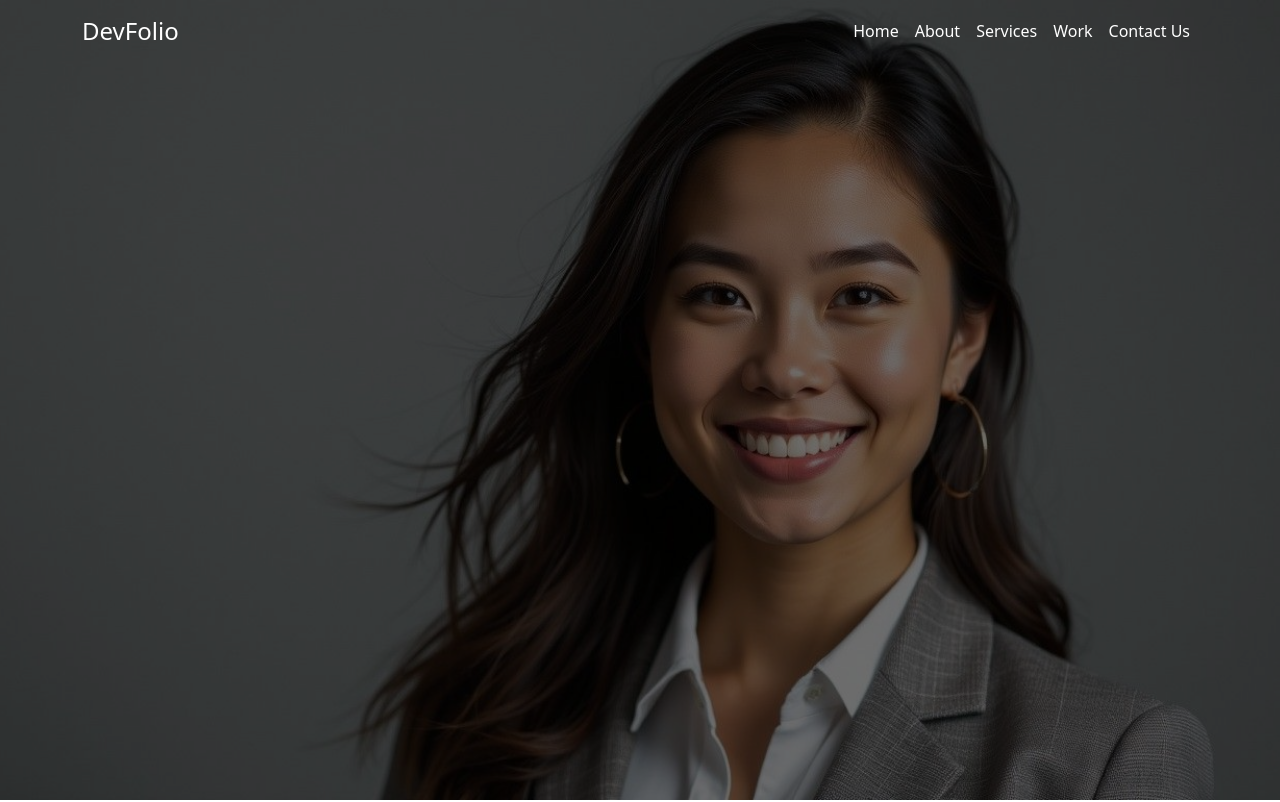
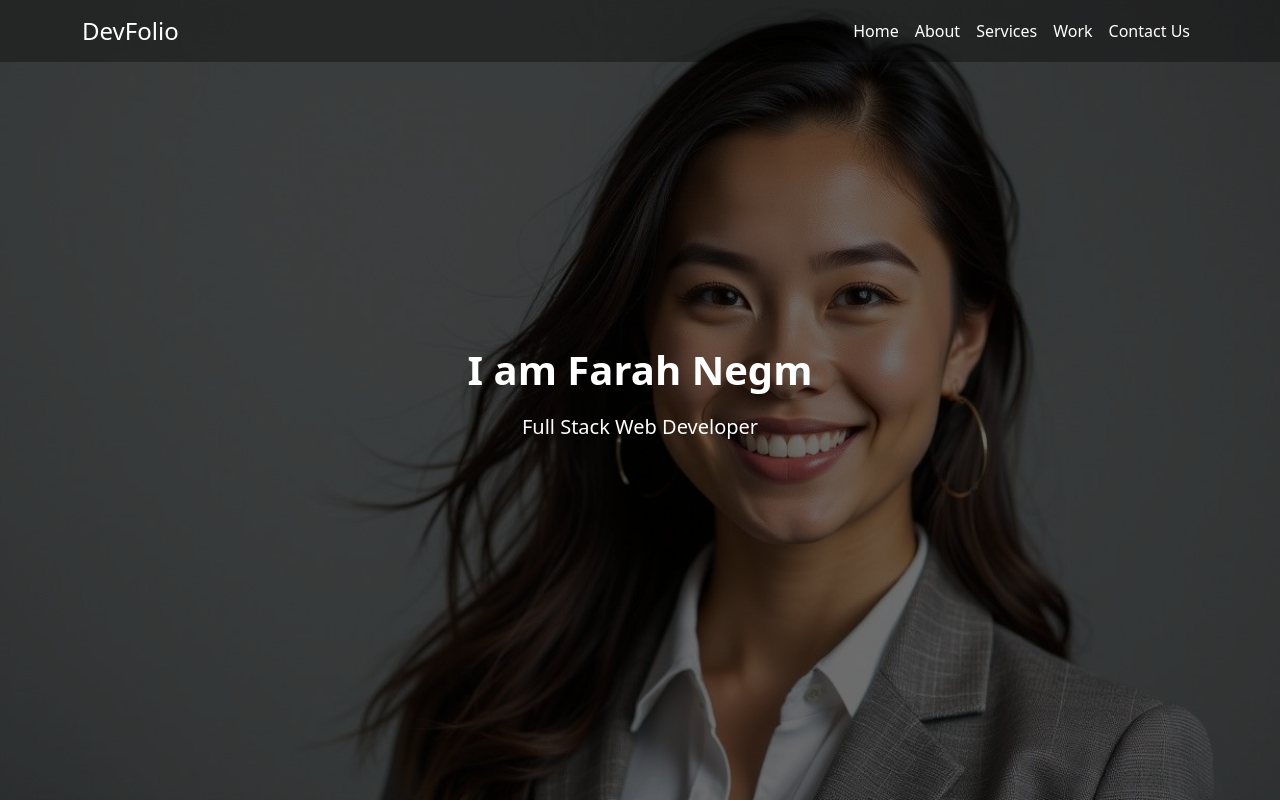
Before and after one commit to Farahnegm/portfolio-_bootstrap, a website: page index.html in a window 1280 px wide. Shown: the top 802 px of the page. Drawn offline with nearby package versions, Linux system fonts and the light colour scheme.

Commit message:
Update Navbar Style

```diff
--- a/css/style.css
+++ b/css/style.css
@@ -1,4 +1,3 @@
-
 .image-section {
     position: relative;
     height: 100vh;
@@ -14,7 +13,6 @@
     left: 0;
     z-index: 1;
 }
-
 .overlay {
     position: absolute;
     top: 0;
@@ -31,7 +29,8 @@ overflow: hidden;
 white-space: nowrap;
 animation: typing 6s steps(25, end) forwards;
 position: relative;
-top: 10px;  /* Adjusts the position under the heading */
+top: 10px;
+/* Adjusts the position under the heading */
 }
 
 @keyframes typing {
--- a/index.html
+++ b/index.html
@@ -13,21 +13,19 @@
 </head>
 <body>
 
-  <div id="Home" class="image-section">
-    <!-- Background Image -->
+  <div id ="Home">
+   <div class="image-section">
+        <!-- Make sure the image source is correct -->
         <img src="assests/Best-Free-AI-Headshot-Generators.jpg" alt="Background Image">
-
-    <!-- Overlay -->
+        <!-- Optionally, you can add an overlay for a darker effect -->
         <div class="overlay"></div>
-
-    <!-- Text Content -->
-    <div class="container text-center text-content">
+       <div class="container text-center" style="position: absolute; top: 50%; left: 50%; transform: translate(-50%, -50%);z-index: 4; color: white; ">
             <h1 class="fs-1 fw-bold">I am Farah Negm</h1>
             <p class="fs-5 typing-animation">Full Stack Web Developer</p>
+
        </div>
-
         <!-- Navbar -->
-    <nav class="navbar navbar-expand-lg navbar-dark bg-transparent position-absolute w-100 navbar-custom">
+        <nav class="navbar navbar-expand-lg navbar-dark w-100 navbar-custom">
           <div class="container">
               <a class="navbar-brand fs-4" href="#">DevFolio</a>
               <button class="navbar-toggler" type="button" data-bs-toggle="collapse" data-bs-target="#navbarSupportedContent">
@@ -45,6 +43,8 @@
           </div>
       </nav>
   </div>
+
+
 
     <!--  -->
     <div id ="About" class="container mt-5 border border-2 py-5 px-5 rounded shadow-lg">
```
Lines whose indentation alone changed are shown as unchanged.
